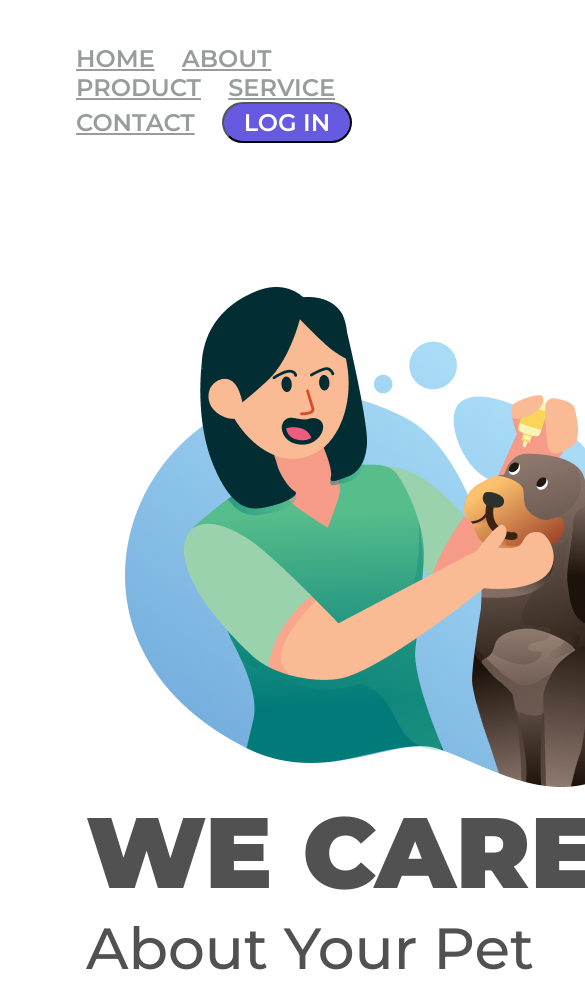
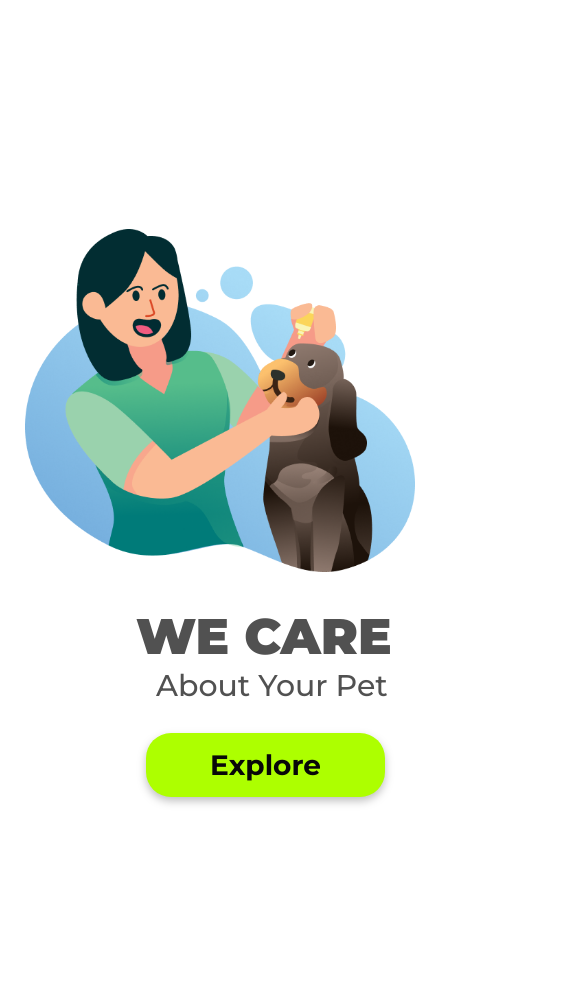
Before and after one commit to Lugabe/Desafio1_CSS_DevClub, a plain HTML site: page index.html in a window 390 px wide. Shown: the top 987 px of the page, 585 px wide, since content can reach past the window. After the commit the page ends 844 px from the top, so only its background shows below. Drawn offline with Linux system fonts and the light colour scheme.

Commit message:
Aplicado Responsividade.

```diff
--- a/style.css
+++ b/style.css
@@ -24,6 +24,14 @@ header {
     line-height: 29px;
     margin-right: 23px;
     cursor: pointer;
+}
+
+.header:hover {
+    opacity: 0.8;
+}
+
+.header:active {
+    opacity: 0.5;
 }
 
 section {
@@ -66,6 +74,15 @@ h1 {
     height: 41px;
     width: 130px;
     border-radius: 20.5px;
+    border: none;
+}
+
+.login:hover {
+    opacity: 0.8;
+}
+
+.login:active {
+    opacity: 0.5;
 }
 
 .explore {
@@ -77,12 +94,73 @@ h1 {
     font-size: 28px;
     font-weight: 700;
     line-height: 34px;
-    color: #000000;
+    color: rgb(8, 8, 8);
     border: none;
     filter: drop-shadow(0px 4px 4px rgba(0, 0, 0, 0.25));
+}
 
+.explore:hover {
+    opacity: 0.8;
+}
 
+.explore:active {
+    opacity: 0.5;
+}
 
+@media screen and (max-width:600px) {
 
+    * {
+        margin: 0;
+        padding: 0;
+    }
 
+    .img-logo {
+        width: 100%;
+        height: 50%;
+        position: relative;
+        right: 100px;
+    }
+
+    h1 {
+        font-size: 50px;
+        line-height: 61px;
+        margin-left: 50px;
+        margin-top: 30px;
+    }
+
+    .lorem {
+        font-size: 0;
+        margin: 0;
+        padding: 0;
+    }
+
+    .about-your-pet {
+        font-weight: 500;
+        font-size: 30px;
+        line-height: 37px;
+        margin-left: 70px;
+        width: 232px;
+        height: 37px;
+
+    }
+
+    .explore {
+        font-weight: 700;
+        font-size: 28px;
+        line-height: 34px;
+        margin-left: 60px;
+    }
+
+    .header {
+        font-size: 0;
+        margin: 0;
+        padding: 0;
+    }
+
+    .login {
+        font-size: 0;
+        background: none;
+        margin: 0;
+        padding: 0;
+    }
 }
```
